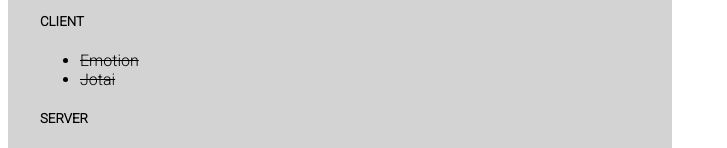
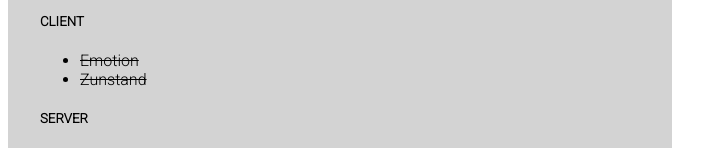
Before and after one commit to smanco/snippy, a React app: page / in a window 1280 px wide. Shown: the part 220-368 px from the top of the page, without its empty margins (0-727 px from the left). Built offline with nearby package versions, Linux system fonts and the light colour scheme.

Commit message:
minor fix

```diff
--- a/src/client/layout/pages/Home.tsx
+++ b/src/client/layout/pages/Home.tsx
@@ -18,7 +18,7 @@
                     <del>Emotion</del>
                 </li>
                 <li>
-                    <del>Jotai</del>
+                    <del>Zunstand</del>
                 </li>
             </ul>
             <h5>SERVER</h5>
```
